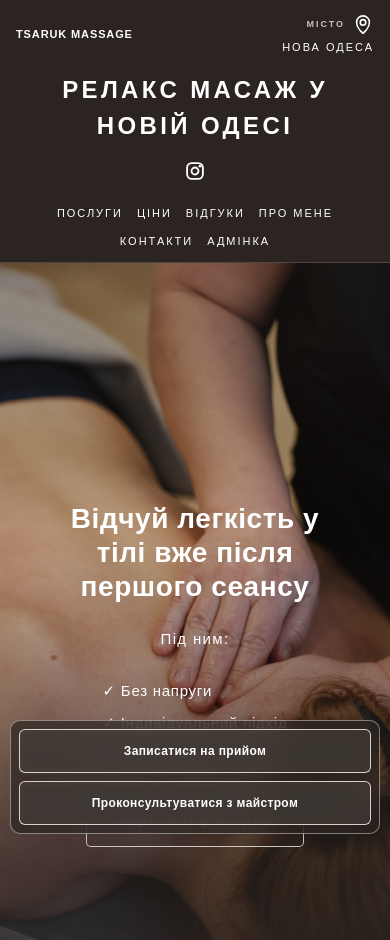
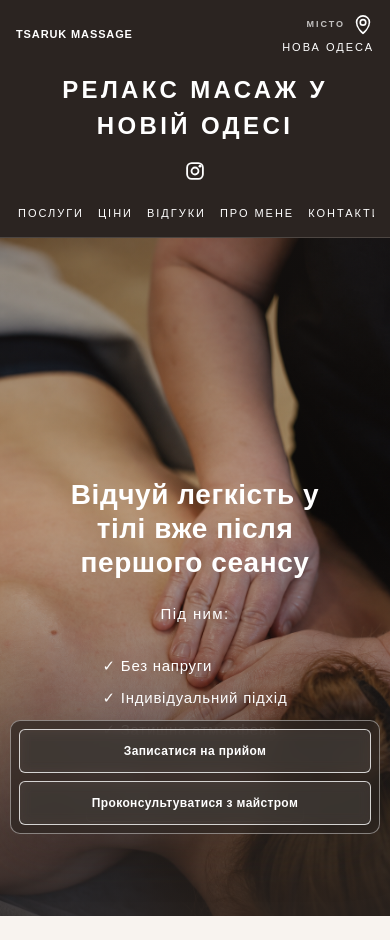
Before and after one commit to Dmitry0328/massage, a Laravel app: page / in a window 390 px wide. Shown: the top 940 px of the page. Run offline with Laravel 12, Linux system fonts and the light colour scheme; data comes from the database, SQL or seed files in the repository.

Commit message:
Fix mobile header compact menu

```diff
--- a/resources/views/welcome.blade.php
+++ b/resources/views/welcome.blade.php
@@ -1445,9 +1445,9 @@
         display: flex;
       }
 
+      .mobile-brand-row,
       .logo,
-      .mobile-socials,
-      .nav-links {
+      .mobile-socials {
         max-height: 92px;
         opacity: 1;
         overflow: hidden;
@@ -1457,7 +1457,8 @@
 
       .topbar.is-compact .logo,
       .topbar.is-compact .mobile-socials,
-      .topbar.is-compact .nav-links {
+      .topbar.is-compact .mobile-brand-row,
+      .topbar.is-compact .mobile-location {
         max-height: 0;
         opacity: 0;
         pointer-events: none;
@@ -1466,13 +1467,34 @@
 
       .nav-links {
         width: 100%;
-        justify-content: center;
-        flex-wrap: wrap;
+        justify-content: flex-start;
+        flex-wrap: nowrap;
         gap: 14px 20px;
+        overflow-x: auto;
+        overflow-y: hidden;
+        padding: 0 2px 4px;
+        scroll-behavior: smooth;
+        scroll-snap-type: x proximity;
+        scrollbar-width: none;
         color: #fff;
         font-size: 12px;
         letter-spacing: 0.28em;
         text-transform: uppercase;
+      }
+
+      .nav-links::-webkit-scrollbar {
+        display: none;
+      }
+
+      .nav-links a {
+        flex: 0 0 auto;
+        scroll-snap-align: center;
+        white-space: nowrap;
+      }
+
+      .topbar.is-compact .nav-links {
+        justify-content: safe center;
+        padding-bottom: 0;
       }
 
       .nav > .btn {
@@ -2831,7 +2853,13 @@
       }
 
       const syncHeaderState = () => {
-        topbar.classList.toggle('is-compact', window.scrollY > 72);
+        const isCompact = topbar.classList.contains('is-compact');
+
+        if (!isCompact && window.scrollY > 96) {
+          topbar.classList.add('is-compact');
+        } else if (isCompact && window.scrollY < 24) {
+          topbar.classList.remove('is-compact');
+        }
       };
 
       syncHeaderState();
```
